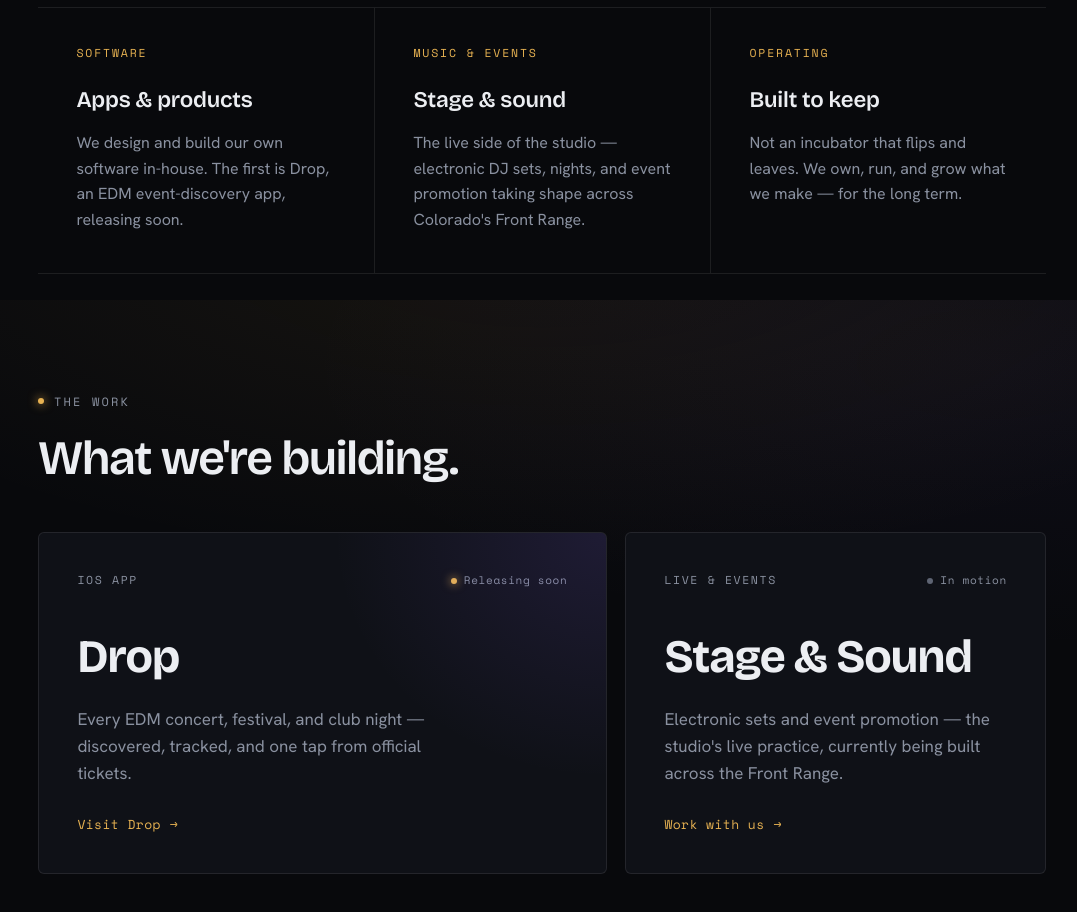
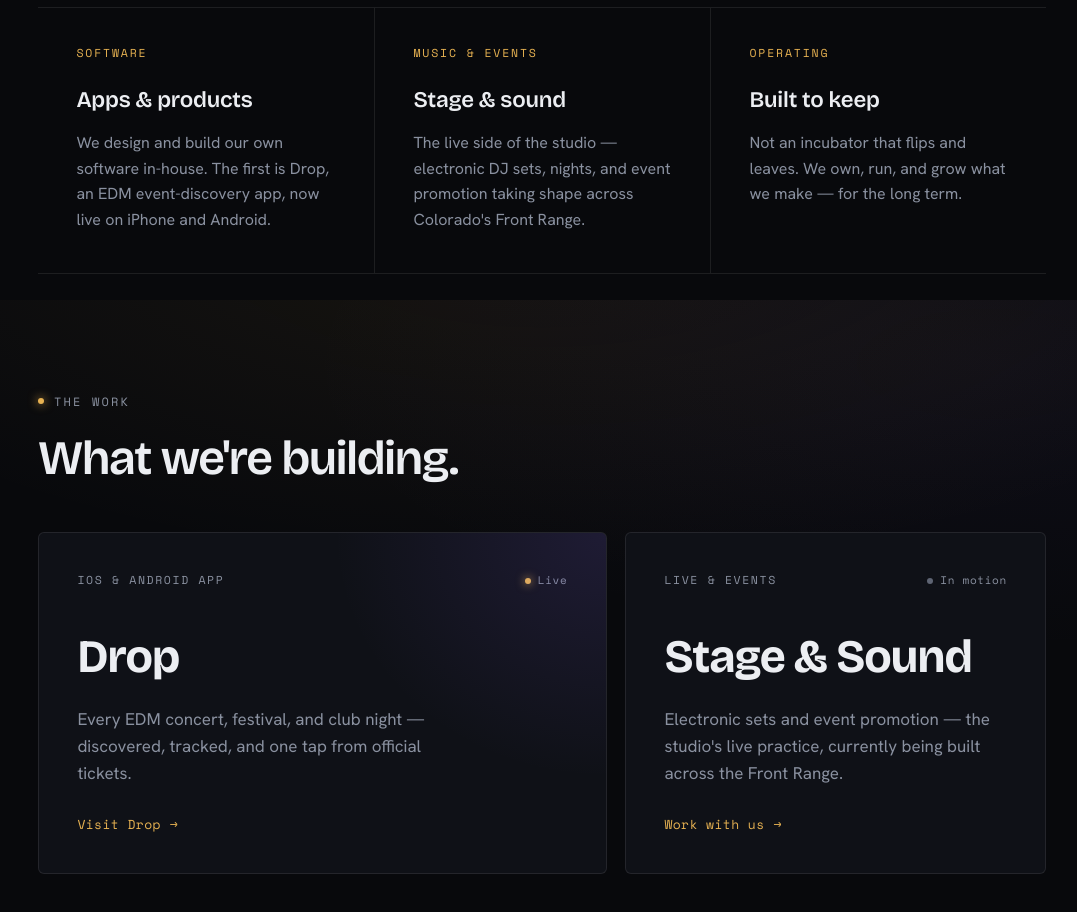
Before and after one commit to ashinde8513/resonance-site, a website: page index.html in a window 1280 px wide. Shown: the part 1300-2212 px from the top of the page, without its empty margins (98-1175 px from the left). Drawn offline with nearby package versions, Linux system fonts and the light colour scheme.

Commit message:
Landing: Drop is live (iOS + Android), not 'releasing soon' (#5)
Co-authored-by: Claude Sonnet 5.5 <noreply@anthropic.com>

```diff
--- a/index.html
+++ b/index.html
@@ -119,7 +119,7 @@
           <article class="pillar">
             <span class="pillar-tag">Software</span>
             <h3>Apps & products</h3>
-            <p>We design and build our own software in-house. The first is Drop, an EDM event-discovery app, releasing soon.</p>
+            <p>We design and build our own software in-house. The first is Drop, an EDM event-discovery app, now live on iPhone and Android.</p>
           </article>
 
           <article class="pillar">
@@ -148,8 +148,8 @@
              rel="noopener noreferrer"
              aria-label="Drop — EDM event-discovery app, visit trydropapp.com (opens in new tab)">
             <div class="work-meta">
-              <span class="work-kind">iOS app</span>
-              <span class="work-status status-live"><span class="glow-dot status-dot" aria-hidden="true"></span>Releasing soon</span>
+              <span class="work-kind">iOS &amp; Android app</span>
+              <span class="work-status status-live"><span class="glow-dot status-dot" aria-hidden="true"></span>Live</span>
             </div>
             <h3 class="work-name">Drop</h3>
             <p class="work-desc">Every EDM concert, festival, and club night — discovered, tracked, and one tap from official tickets.</p>
--- a/sitemap.xml
+++ b/sitemap.xml
@@ -2,7 +2,7 @@
 <urlset xmlns="http://www.sitemaps.org/schemas/sitemap/0.9">
   <url>
     <loc>https://resonance-ventures.com/</loc>
-    <lastmod>2026-07-01</lastmod>
+    <lastmod>2026-11-20</lastmod>
     <changefreq>monthly</changefreq>
     <priority>1.0</priority>
   </url>
```
